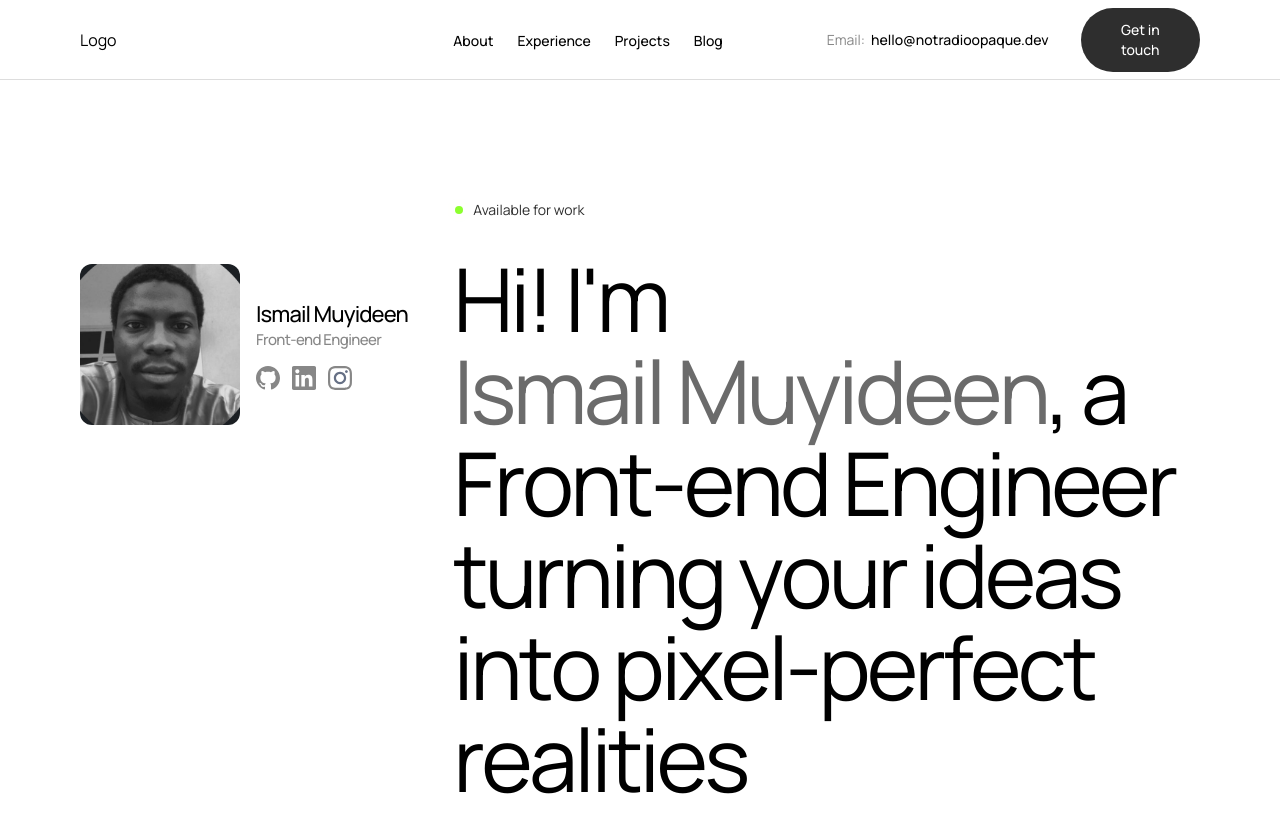
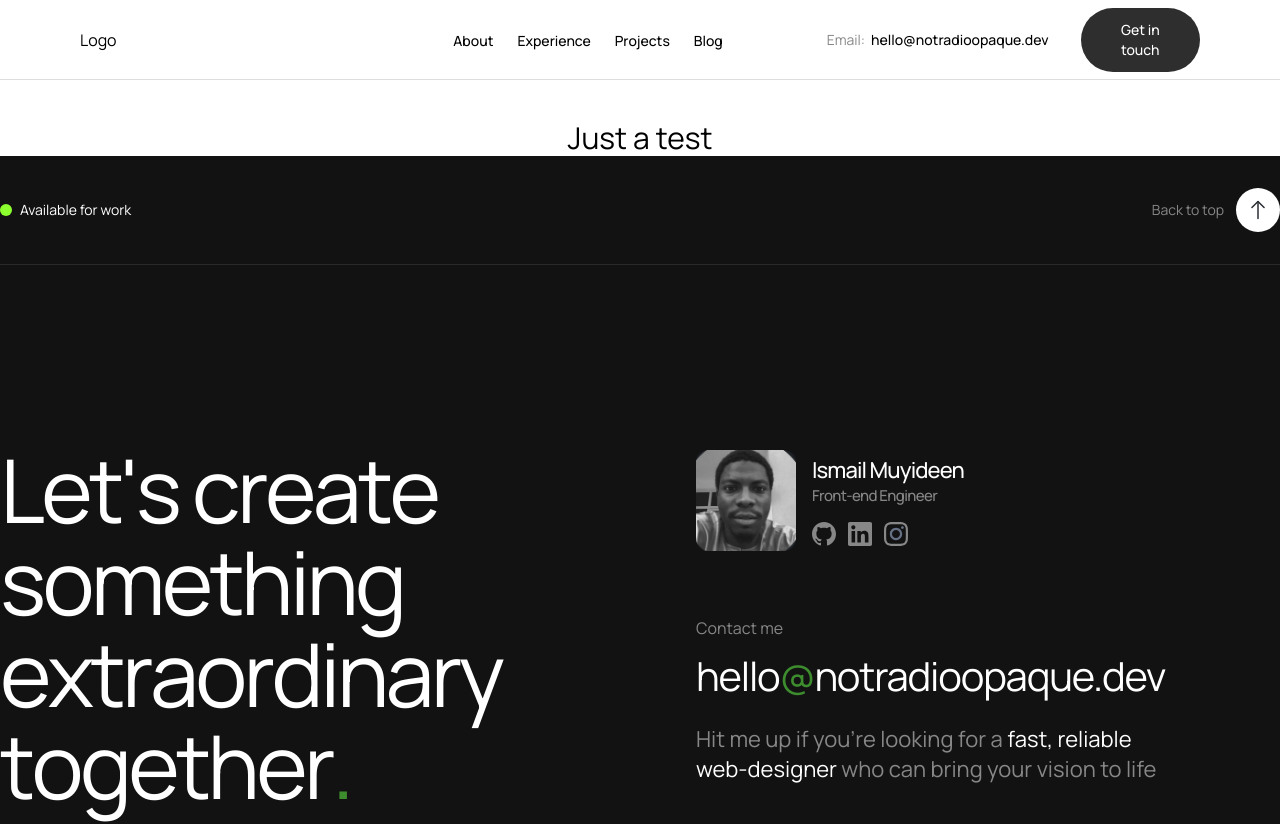
Before and after one commit to notRadioOpaque/heyismail.xyz, a SvelteKit app: page / in a window 1280 px wide. Shown: the top 824 px of the page. Built offline with nearby package versions, Linux system fonts and the light colour scheme.

Commit message:
:art: commented out the Hero and Socials components in +page.svelte for testing purposes, and added a placeholder paragraph to debug ssr error on page load.

```diff
--- a/src/routes/+page.svelte
+++ b/src/routes/+page.svelte
@@ -4,6 +4,8 @@
 	import Socials from './Socials.svelte';
 </script>
 
-<Hero />
+<!-- <Hero />
 <Featured />
-<Socials />
+<Socials /> -->
+
+<p class="mt-10 text-center text-3xl">Just a test</p>
```
